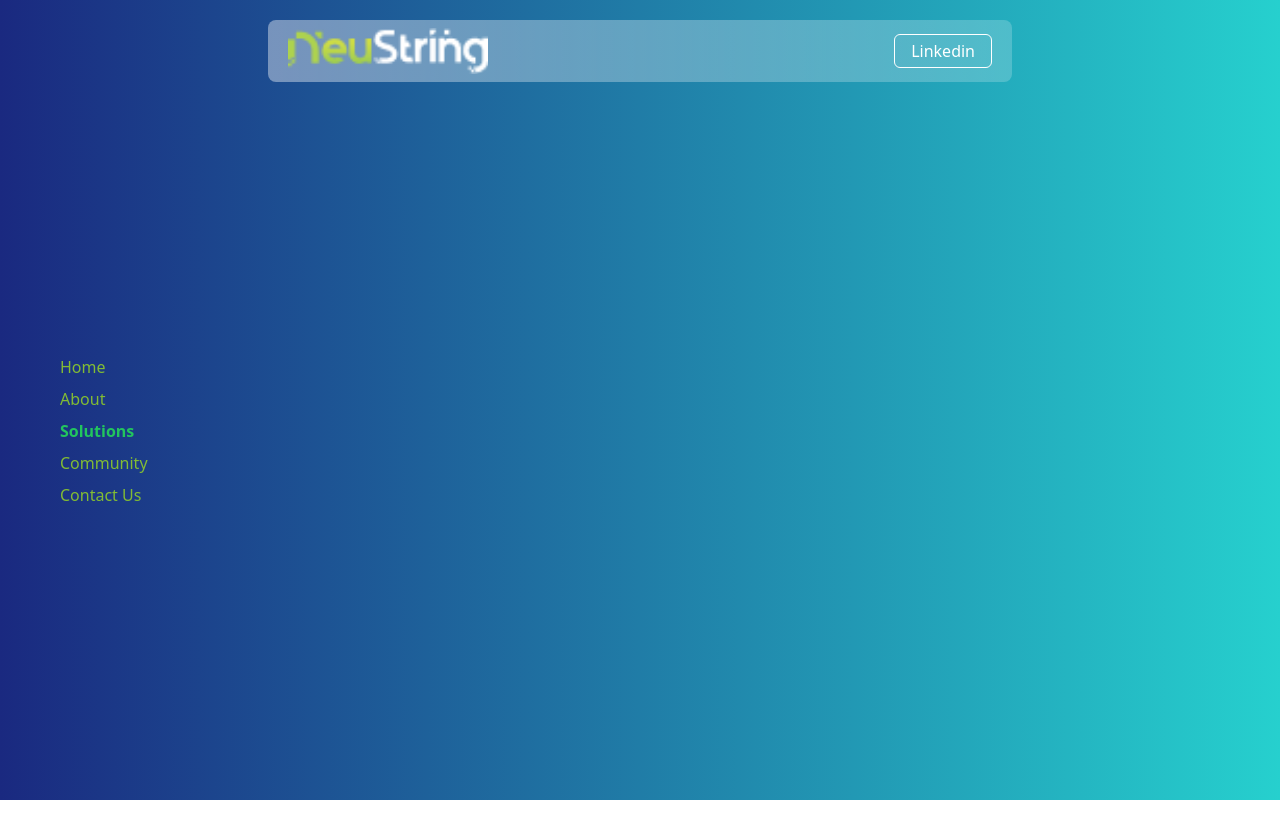
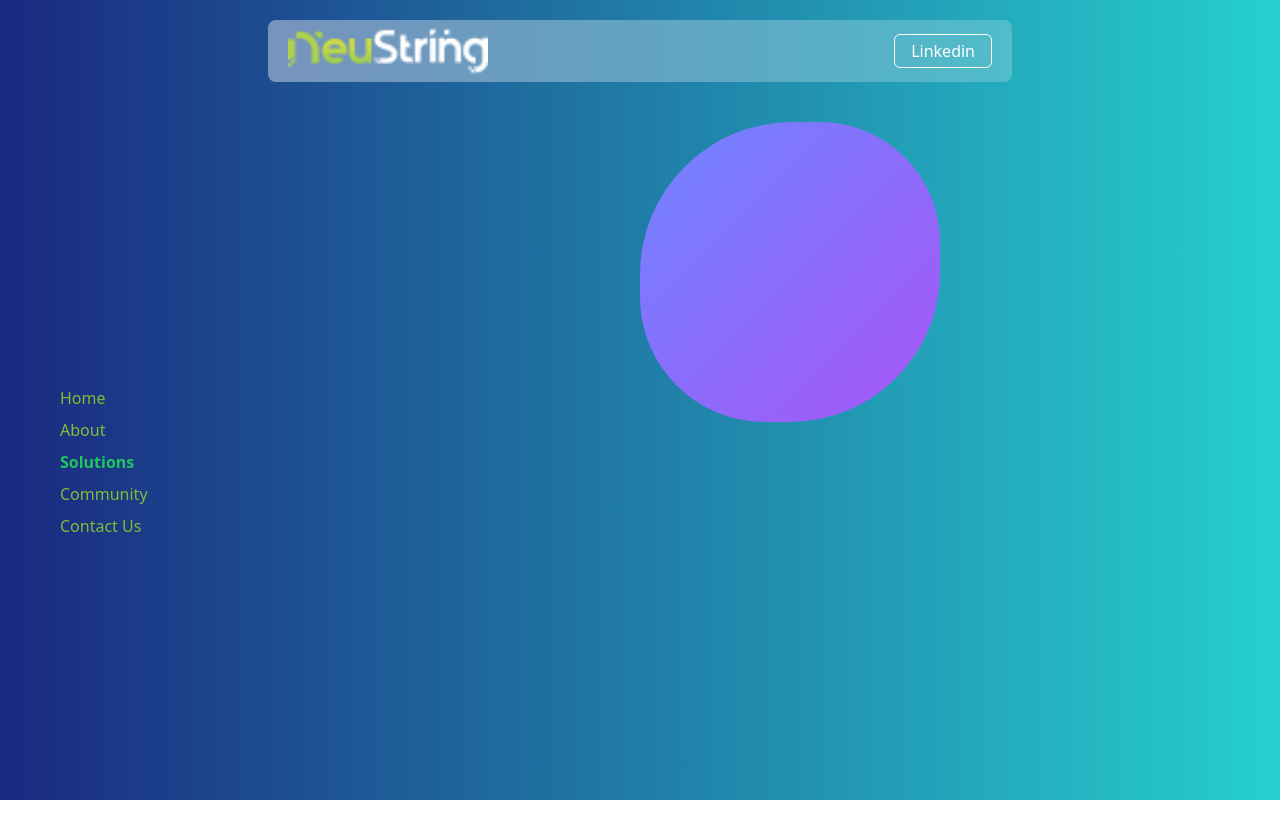
Before and after one commit to zh-hadi/techlab-neustring-react, a React (Vite) app: page /solution in a window 1280 px wide. Shown: the top 838 px of the page. Before the commit the page ends 800 px from the top, so only its background shows below. Built offline with nearby package versions, Linux system fonts and the light colour scheme.

Commit message:
this page add another animation

```diff
--- /dev/null
+++ b/src/animation.css
@@ -0,0 +1,23 @@
+.blob {
+    width: 300px;
+    height: 300px;
+    background: linear-gradient(135deg, #6E85FF, #A855F7);
+    border-radius: 50%;
+    position: relative;
+    animation: blobAnimation 6s infinite;
+}
+
+@keyframes blobAnimation {
+    0%, 100% {
+        border-radius: 50% 40% 50% 40%;
+    }
+    25% {
+        border-radius: 40% 60% 60% 40%;
+    }
+    50% {
+        border-radius: 60% 50% 40% 60%;
+    }
+    75% {
+        border-radius: 60% 40% 50% 60%;
+    }
+}
--- a/src/pages/SolutionPage.jsx
+++ b/src/pages/SolutionPage.jsx
@@ -2,6 +2,7 @@ import React from 'react'
 import { useContext, useEffect } from 'react'
 import { ColorContext } from '../App'
 import { useLocation } from 'react-router-dom'
+import '../animation.css'
 
 const SolutionPage = () => {
 
@@ -17,9 +18,27 @@ const SolutionPage = () => {
 
 
   return (
-    <div>
 
+
+    <div className='h-screen w-full flex '>
+
+      <div className='flex-1'></div>
+
+      <div className='flex-1 w-[400px] h-[400px] hover:translate-x-6  duration-300 hover:scale-110'>
+
+
+        <div className="relative w-full h-full">
+
+      <div class="blob"></div>
     </div>
+      </div>
+
+      </div>
+
+
+
+
+
   )
 }
 
```
